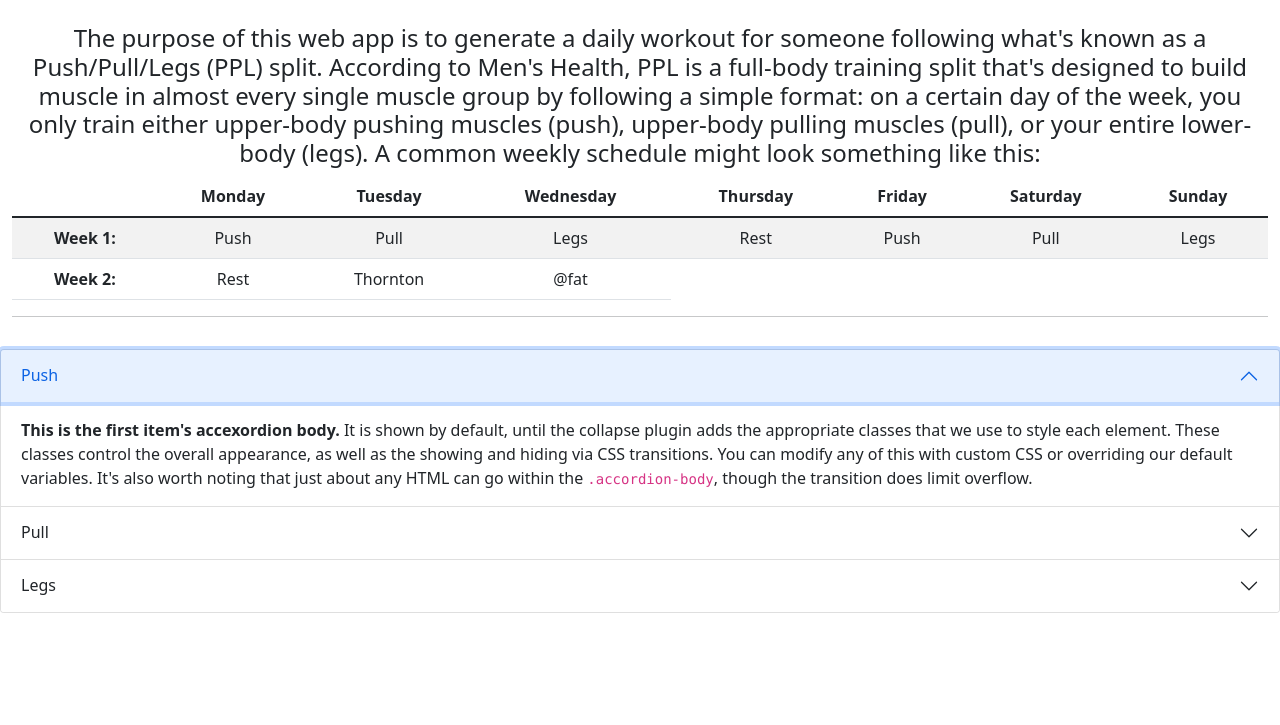
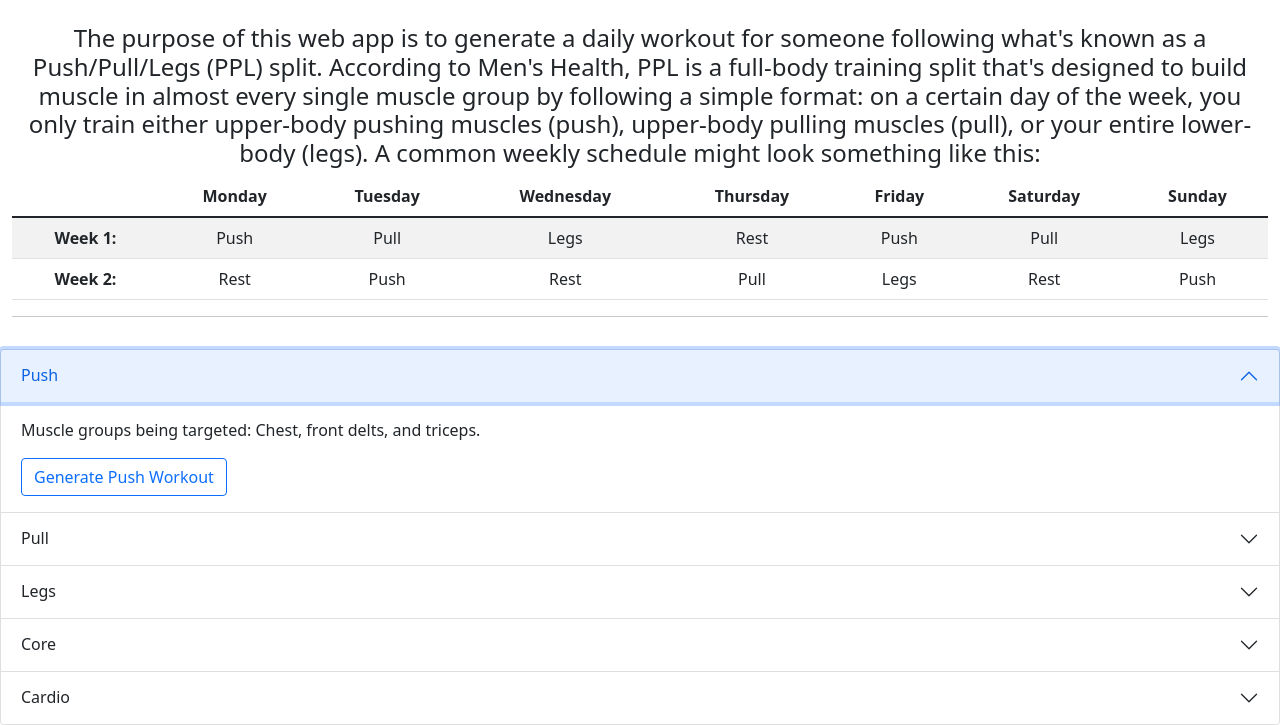
Before and after one commit to nwebb123/Workout-generator, a plain HTML site: page index.html in a window 1280 px wide. Both pictures are taken after a click on the button "Push". Shown: the part 89-814 px from the top of the page. Drawn offline with nearby package versions, Linux system fonts and the light colour scheme.

Commit message:
Update index.html

```diff
--- a/index.html
+++ b/index.html
@@ -29,12 +29,16 @@
                 <div class="row">
                     <div class="col">
                         <h4>The purpose of this web app is to generate a daily workout for someone
-                         following what's known as a Push/Pull/Legs (PPL) split. According to Men's Health, PPL is a full-body training
-                         split that's designed to build muscle in almost every single muscle group by following a simple format: on a
-                         certain day of the week, you only train either upper-body pushing muscles (push), upper-body pulling muscles
-                         (pull), or your entire lower-body (legs). A common weekly schedule might look something like this:   <br>
+                            following what's known as a Push/Pull/Legs (PPL) split. According to Men's Health, PPL is a
+                            full-body training
+                            split that's designed to build muscle in almost every single muscle group by following a
+                            simple format: on a
+                            certain day of the week, you only train either upper-body pushing muscles (push), upper-body
+                            pulling muscles
+                            (pull), or your entire lower-body (legs). A common weekly schedule might look something like
+                            this: <br>
                         </h4>
-                        <table class="table table-striped">
+                        <table class="table table-striped table-responsive">
                             <thead>
                                 <tr>
 
@@ -63,8 +67,12 @@
                                 <tr>
                                     <th scope="row">Week 2:</th>
                                     <td>Rest</td>
-                                <td>Thornton</td>
-                                <td>@fat</td>
+                                    <td>Push</td>
+                                    <td>Rest</td>
+                                    <td>Pull</td>
+                                    <td>Legs</td>
+                                    <td>Rest</td>
+                                    <td>Push</td>
                                 </tr>
 
                             </tbody>
@@ -77,7 +85,7 @@
         <div class="row pt-3">
             <div class="col">
                 <div class="accordion" id="accordionExample">
-                    <!-- push -->
+                    <!-- Push -->
                     <div class="accordion-item">
                         <h2 class="accordion-header" id="headingPush">
                             <button class="accordion-button" type="button" data-bs-toggle="collapse"
@@ -88,16 +96,14 @@
                         <div id="collapsePush" class="accordion-collapse collapse" aria-labelledby="headingPush"
                             data-bs-parent="#accordionExample">
                             <div class="accordion-body">
-                                <strong>This is the first item's accexordion body.</strong> It is shown by default, until
-                                the collapse plugin adds the appropriate classes that we use to style each element.
-                                These classes control the overall appearance, as well as the showing and hiding via CSS
-                                transitions. You can modify any of this with custom CSS or overriding our default
-                                variables. It's also worth noting that just about any HTML can go within the
-                                <code>.accordion-body</code>, though the transition does limit overflow.
+                                <p> Muscle groups being targeted: Chest, front delts, and triceps.
+                                </p>
+                                <button class="btn btn-block btn-outline-primary">Generate Push Workout</button>
+
                             </div>
                         </div>
                     </div>
-                    <!-- pull -->
+                    <!-- Pull -->
                     <div class="accordion-item">
                         <h2 class="accordion-header" id="headingPull">
                             <button class="accordion-button" type="button" data-bs-toggle="collapse"
@@ -108,16 +114,13 @@
                         <div id="collapsePull" class="accordion-collapse collapse" aria-labelledby="headingPull"
                             data-bs-parent="#accordionExample">
                             <div class="accordion-body">
-                                <strong>This is the first item's accexordion body.</strong> It is shown by default, until
-                                the collapse plugin adds the appropriate classes that we use to style each element.
-                                These classes control the overall appearance, as well as the showing and hiding via CSS
-                                transitions. You can modify any of this with custom CSS or overriding our default
-                                variables. It's also worth noting that just about any HTML can go within the
-                                <code>.accordion-body</code>, though the transition does limit overflow.
+                                <p> Muscle groups being targeted: Back, traps, and biceps.
+                                </p>
+                                <button class="btn btn-block btn-outline-primary">Generate Pull Workout</button>
                             </div>
                         </div>
                     </div>
-                    <!-- legs -->
+                    <!-- Legs -->
                     <div class="accordion-item">
                         <h2 class="accordion-header" id="headingLegs">
                             <button class="accordion-button" type="button" data-bs-toggle="collapse"
@@ -128,12 +131,47 @@
                         <div id="collapseLegs" class="accordion-collapse collapse" aria-labelledby="headingLegs"
                             data-bs-parent="#accordionExample">
                             <div class="accordion-body">
-                                <strong>This is the first item's accexordion body.</strong> It is shown by default, until
-                                the collapse plugin adds the appropriate classes that we use to style each element.
-                                These classes control the overall appearance, as well as the showing and hiding via CSS
-                                transitions. You can modify any of this with custom CSS or overriding our default
-                                variables. It's also worth noting that just about any HTML can go within the
-                                <code>.accordion-body</code>, though the transition does limit overflow.
+                                <p> Muscle groups being targeted: Legs, calves.
+                                </p>
+                                <button class="btn btn-block btn-outline-primary">Generate Legs Workout</button>
+
+                            </div>
+                        </div>
+                    </div>
+
+                     <!-- Core -->
+                     <div class="accordion-item">
+                        <h2 class="accordion-header" id="headingCore">
+                            <button class="accordion-button" type="button" data-bs-toggle="collapse"
+                                data-bs-target="#collapseCore" aria-expanded="false" aria-controls="collapseCore">
+                                Core
+                            </button>
+                        </h2>
+                        <div id="collapseCore" class="accordion-collapse collapse" aria-labelledby="headingCore"
+                            data-bs-parent="#accordionExample">
+                            <div class="accordion-body">
+                                <p> Abdominal muscles are resilient, and respond well to more frequent training.
+                                </p>
+                                <button class="btn btn-block btn-outline-primary">Generate Core Workout</button>
+
+                            </div>
+                        </div>
+                    </div>
+                     <!-- Cardio -->
+                     <div class="accordion-item">
+                        <h2 class="accordion-header" id="headingCardio">
+                            <button class="accordion-button" type="button" data-bs-toggle="collapse"
+                                data-bs-target="#collapseCardio" aria-expanded="false" aria-controls="collapseCardio">
+                                Cardio
+                            </button>
+                        </h2>
+                        <div id="collapseCardio" class="accordion-collapse collapse" aria-labelledby="headingCardio"
+                            data-bs-parent="#accordionExample">
+                            <div class="accordion-body">
+                                <p> Cardio can vary from simple walks to rigorous hiking.
+                                </p>
+                                <button class="btn btn-block btn-outline-primary">Generate Core Workout</button>
+
                             </div>
                         </div>
                     </div>
```
Lines whose indentation alone changed are shown as unchanged.
